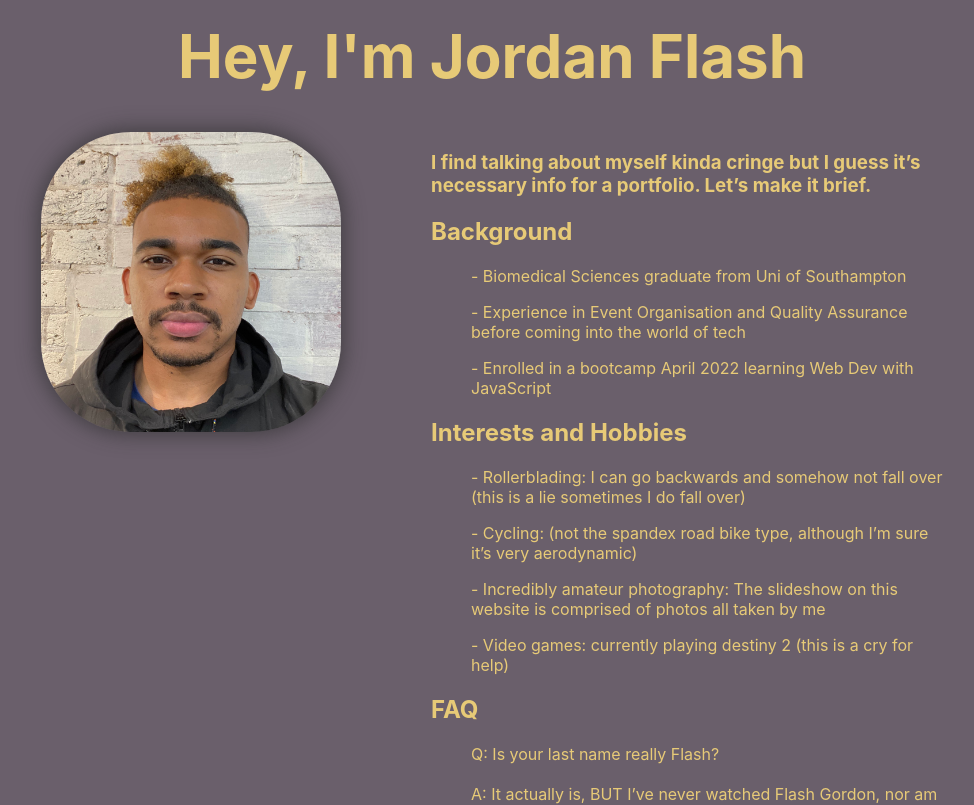
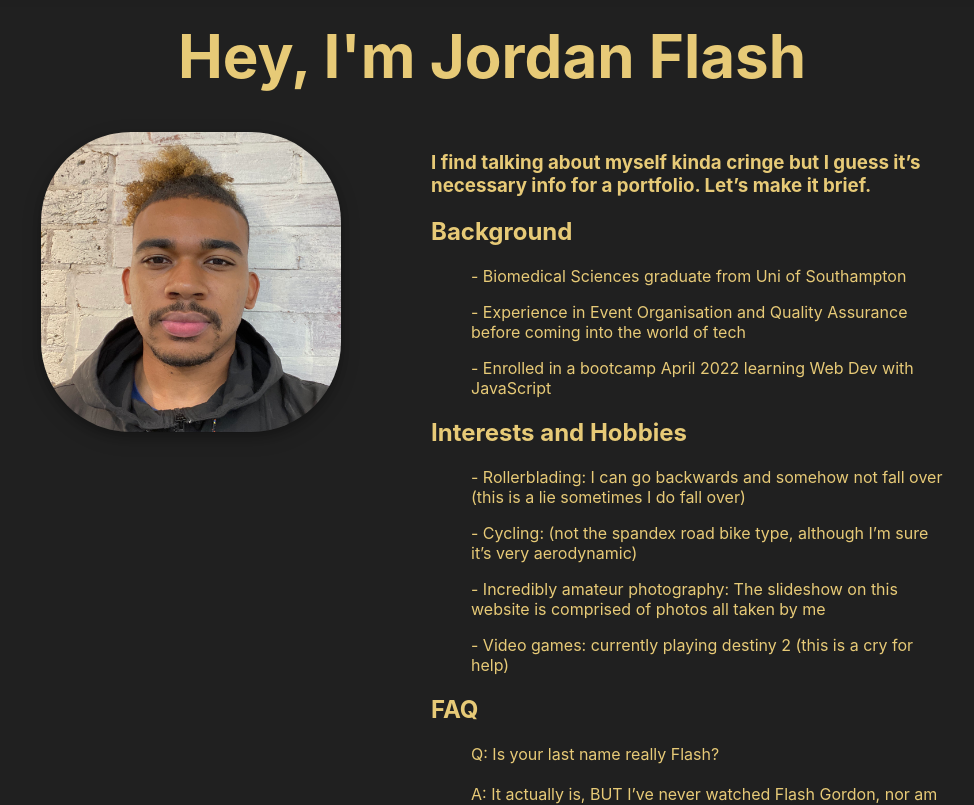
Before and after one commit to flashjdn/portfolio, a React (Create React App) app: page / in a window 1280 px wide. Shown: the part 820-1625 px from the top of the page, without its empty margins (148-1122 px from the left). Built offline with nearby package versions, Linux system fonts and the light colour scheme.

Commit message:
changing colours

```diff
--- a/src/components/ImageBox/Imagebox.css
+++ b/src/components/ImageBox/Imagebox.css
@@ -10,6 +10,7 @@
   position: flex;
   /* background-color: #fadedd; */
   /* background-image: url('./sunset.png'); */
+  box-shadow: 0 4px 8px 0 rgba(0, 0, 0, 0.2), 0 6px 20px 0 rgba(0, 0, 0, 0.19);
   background-position: 50%;
   background-repeat: no-repeat;
   background-size: cover;
--- a/src/components/Profile/styles.css
+++ b/src/components/Profile/styles.css
@@ -28,7 +28,7 @@
     width: 300px;
     border-radius: 30%;
     overflow: hidden;
-    box-shadow: 0px 0px 20px 3px rgba(45, 45, 45, 0.65)
+    box-shadow: 0 4px 8px 0 rgba(0, 0, 0, 0.2), 0 6px 20px 0 rgba(0, 0, 0, 0.19);
 
 }
 
--- a/src/components/Projects/styles.css
+++ b/src/components/Projects/styles.css
@@ -4,6 +4,7 @@
   text-align: center;
   /* border: 5px solid red; */
   box-sizing: border-box;
+  background-color: var(--dark-grey);
 }
 
 #project-container h1 {
--- a/src/styles.css
+++ b/src/styles.css
@@ -1,8 +1,8 @@
 :root {
-  --primary: #6A5F6B;
+  --primary: #202020;
   --secondary: #E7CA77;
   --light-grey: #C4C4C4;
-  --dark-grey: #444444;
+  --dark-grey: #2F2F2F;
   --pink: #fadedd;
 
 }
@@ -19,5 +19,5 @@
 }
 
 body {
-  background-color: #6A5F6B;
+  background-color: var(--primary);
 }
```
